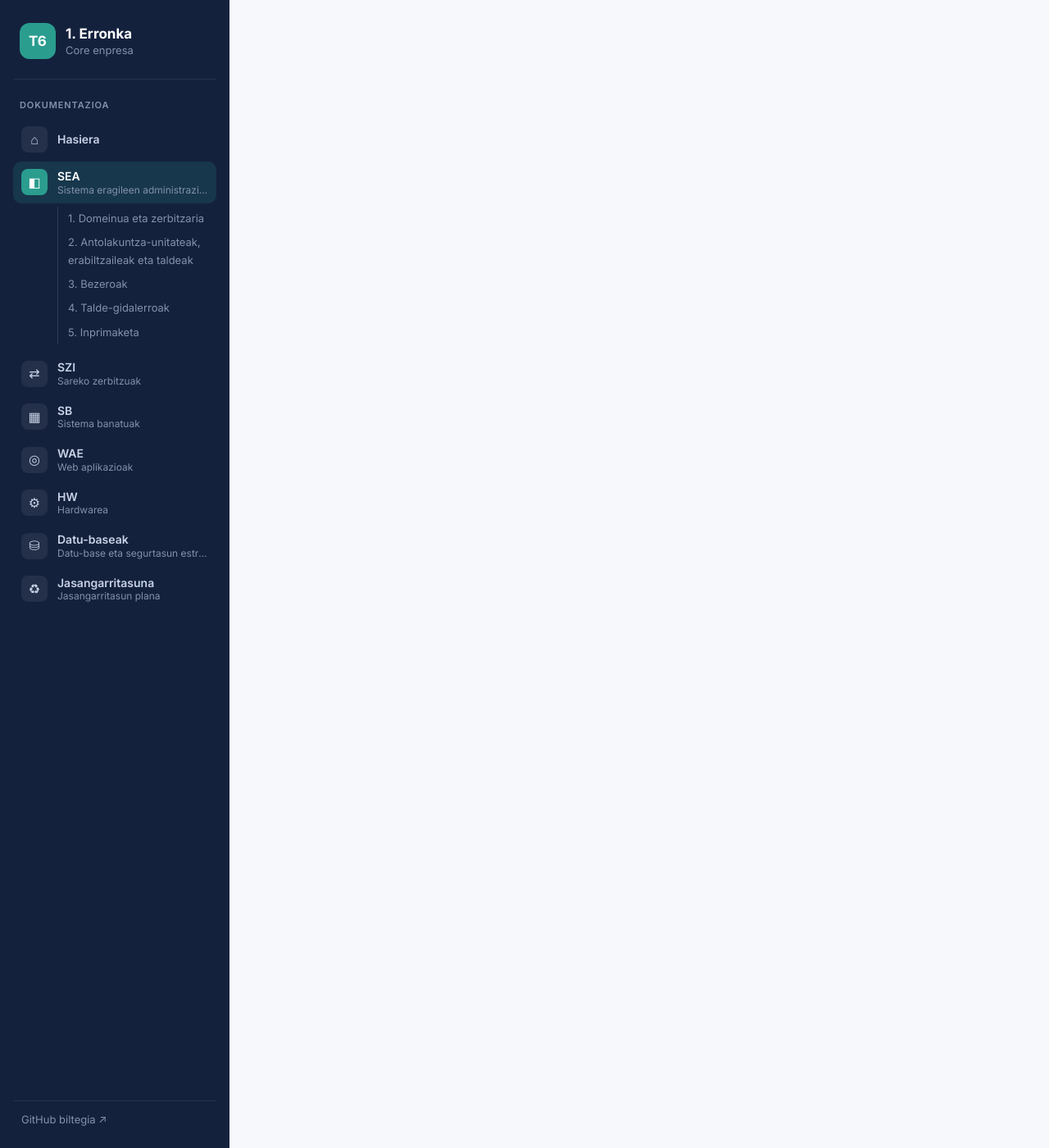
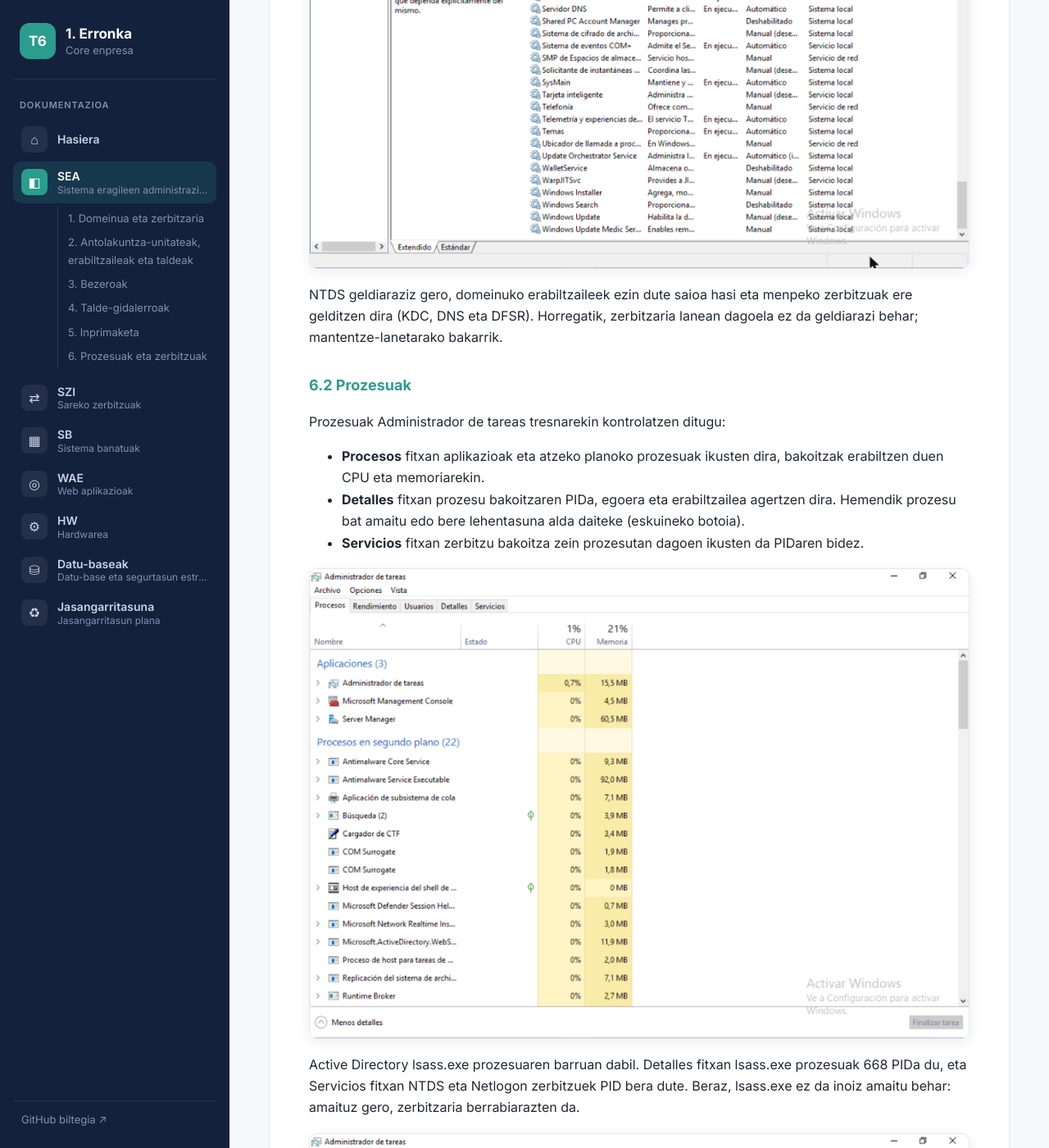
Before and after one commit to barrerourtzi-dotcom/Erronka1_T6, a Jekyll site: the page built from Dokumentazioa_SEA.md, in a window 1280 px wide and 1400 px high, scrolled down 18543 px. Shown: the whole window at 82% size. Built offline with Jekyll 4.4.1, drawn with Linux system fonts in a browser that asks for light colours; our own code applies the rules of GitHub Pages for plain Markdown files; some of the changed text lies outside the part shown.

Commit message:
SEA: prozesuak eta zerbitzuak atala

```diff
--- a/Dokumentazioa_SEA.md
+++ b/Dokumentazioa_SEA.md
@@ -188,3 +188,42 @@ Bi inprimagailuetan proba-orria inprimatu dugu:
 Finantzak_Imprimagailua inprimagailuak errorea ematen du, zerbitzarian IMP_F portu lokal batera konektatuta dagoelako eta portu horren atzean ez dagoelako gailurik. Konpontzeko portua aldatu behar da zerbitzarian.
 
 ![Proba-orriaren errorea Finantzak_Imprimagailua inprimagailuan](Irudiak/sea-26-proba-orria-errorea.png)
+
+## 6. Prozesuak eta zerbitzuak
+
+### 6.1 Active Directoryren zerbitzuak
+
+Active Directory hainbat Windows zerbitzuren gainean dabil. Zerbitzuak kontsolan (services.msc) kudeatzen dira: hautatutako zerbitzua Detener, Iniciar edo Reiniciar estekekin geldiarazi, abiarazi edo berrabiarazten da, eta Estado zutabean egoera ikusten da. Services de dominio de Active Directory zerbitzua martxan dago eta Automático abioa du, zerbitzaria piztean bakarrik abiarazteko.
+
+| Zerbitzua | Izena | Funtzioa |
+|---|---|---|
+| Servicios de dominio de Active Directory | NTDS | Direktorioaren datu-basea |
+| Net Logon | Netlogon | Domeinuko saio-hasierak |
+| Servidor DNS | DNS | Izenen ebazpena |
+| Servidor DHCP | DHCPServer | IPen banaketa |
+| Replicación DFS | DFSR | SYSVOL karpetaren erreplikazioa (GPOak) |
+| Servicios web de Active Directory | ADWS | Active Directoryko PowerShell modulua |
+
+![Servicios kontsola: Active Directoryko domeinu-zerbitzuak martxan](Irudiak/sea-27-zerbitzuak-adds.png)
+
+NTDS geldiaraziz gero, domeinuko erabiltzaileek ezin dute saioa hasi eta menpeko zerbitzuak ere gelditzen dira (KDC, DNS eta DFSR). Horregatik, zerbitzaria lanean dagoela ez da geldiarazi behar; mantentze-lanetarako bakarrik.
+
+### 6.2 Prozesuak
+
+Prozesuak Administrador de tareas tresnarekin kontrolatzen ditugu:
+
+- **Procesos** fitxan aplikazioak eta atzeko planoko prozesuak ikusten dira, bakoitzak erabiltzen duen CPU eta memoriarekin.
+- **Detalles** fitxan prozesu bakoitzaren PIDa, egoera eta erabiltzailea agertzen dira. Hemendik prozesu bat amaitu edo bere lehentasuna alda daiteke (eskuineko botoia).
+- **Servicios** fitxan zerbitzu bakoitza zein prozesutan dagoen ikusten da PIDaren bidez.
+
+![Administrador de tareas: prozesuak](Irudiak/sea-28-prozesuak.png)
+
+Active Directory lsass.exe prozesuaren barruan dabil. Detalles fitxan lsass.exe prozesuak 668 PIDa du, eta Servicios fitxan NTDS eta Netlogon zerbitzuek PID bera dute. Beraz, lsass.exe ez da inoiz amaitu behar: amaituz gero, zerbitzaria berrabiarazten da.
+
+![Detalles fitxa: lsass.exe, 668 PIDa](Irudiak/sea-29-xehetasunak-lsass.png)
+
+![Servicios fitxa: NTDS eta Netlogon 668 PIDarekin](Irudiak/sea-30-zerbitzuak-ntds.png)
+
+Rendimiento fitxan zerbitzariaren baliabideak ikusten dira: 4 prozesadore birtual eta 8 GB RAM ditu, eta lanean ari denean CPUaren %1 eta memoriaren %21 erabiltzen ditu. Hemendik Monitor de recursos ere ireki daiteke, prozesu bakoitzaren disko eta sare erabilera ikusteko.
+
+![Rendimiento fitxa: CPU eta memoria](Irudiak/sea-31-errendimendua.png)
```
Also changed, not shown: Dokumentazioa_WAE.md (+1 -1 lines).
